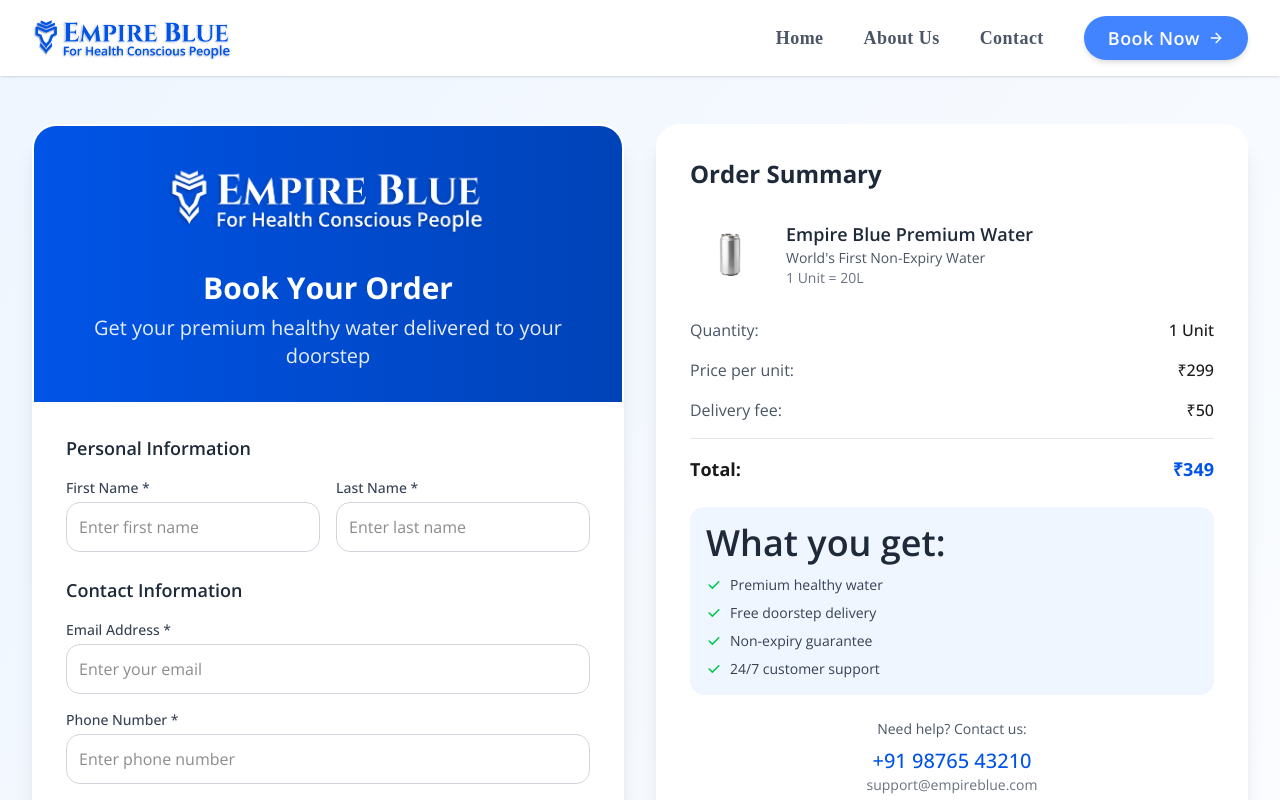
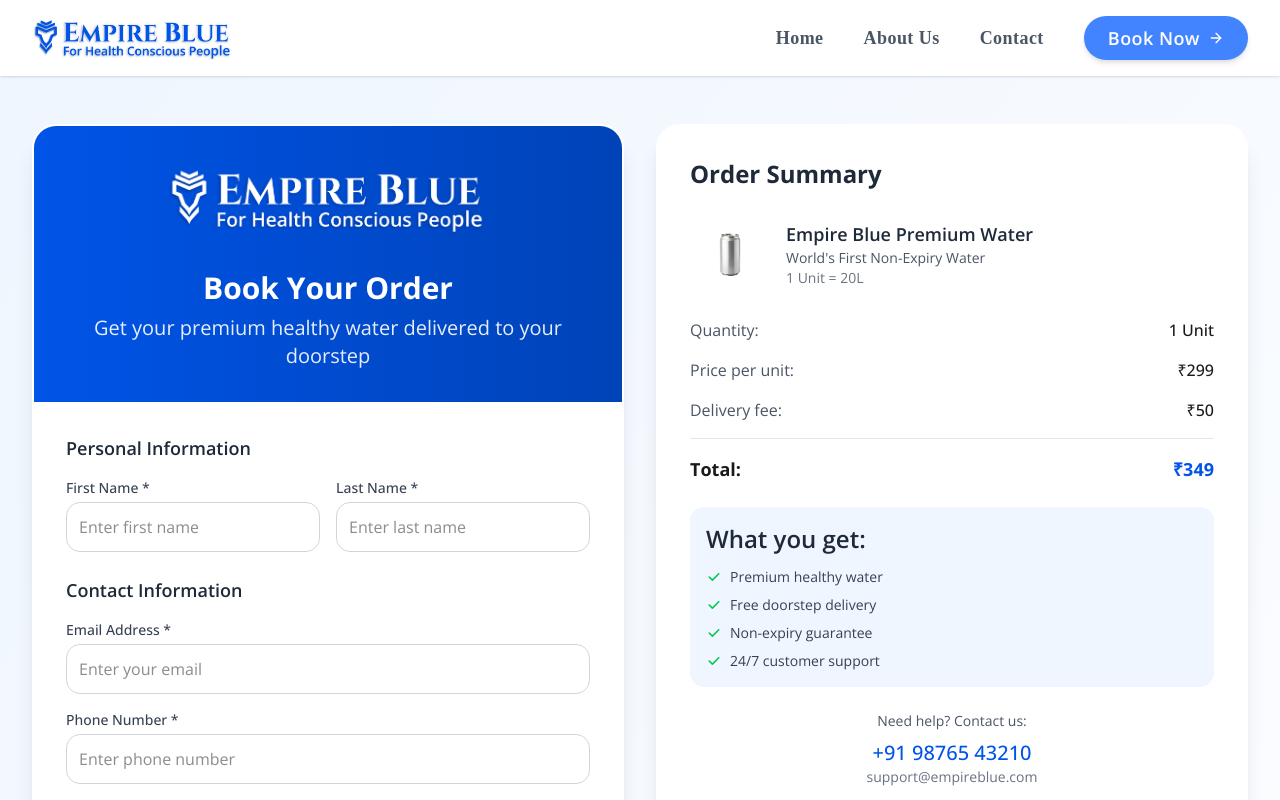
Before and after one commit to nikhil-cmtai/gagan, a Next.js app: page /book-now in a window 1280 px wide. Shown: the top 800 px of the page. Built offline with nearby package versions, Linux system fonts and the light colour scheme.

Commit message:
Enhance BookNow component header styling
- Increased font size of the "What you get:" header in the BookNow component for improved visibility and emphasis.

```diff
--- a/app/book-now/book-now.tsx
+++ b/app/book-now/book-now.tsx
@@ -573,7 +573,7 @@
 
               {/* Features */}
               <div className="bg-blue-50 rounded-xl p-4 mb-6">
-                <h4 className="font-semibold text-gray-800 mb-3">What you get:</h4>
+                <h4 className="font-semibold text-gray-800 mb-3 text-2xl">What you get:</h4>
                 <ul className="space-y-2 text-sm text-gray-700">
                   <li className="flex items-center">
                     <svg className="w-4 h-4 text-green-500 mr-2" fill="currentColor" viewBox="0 0 20 20">
```
